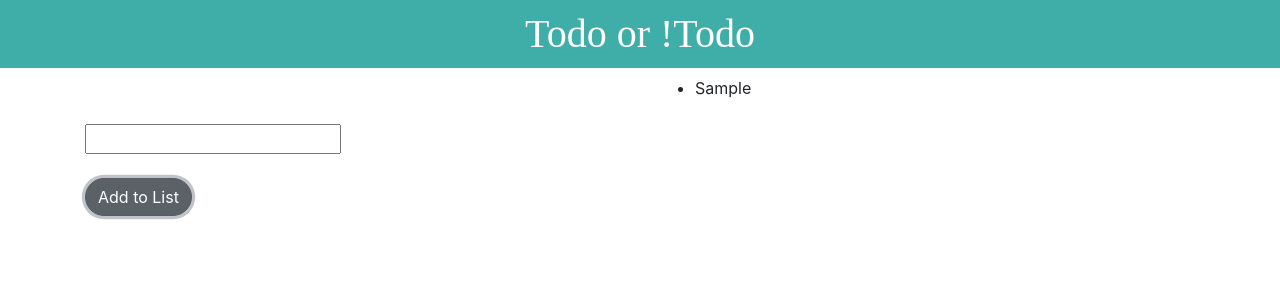
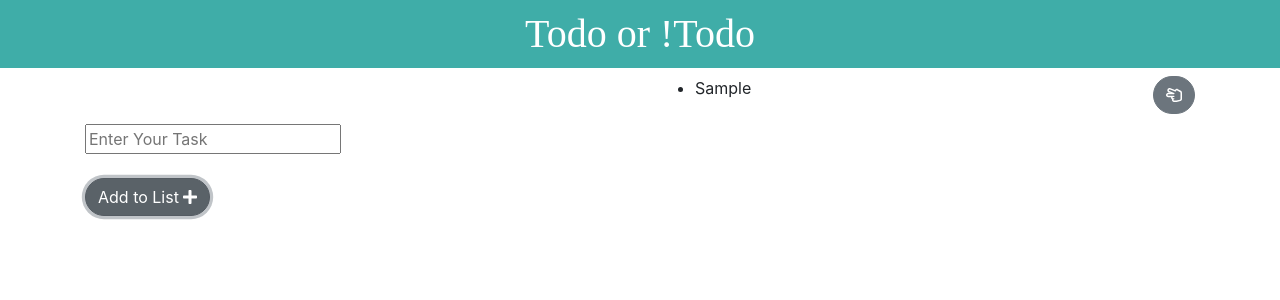
Before and after one commit to itissandeep98/VueTest, a Vue app: page / in a window 1280 px wide. Both pictures are taken after typing "Sample" into the empty fields and a click on the button "Add to List". Shown: the top 300 px of the page. Built offline with nearby package versions, Linux system fonts and the light colour scheme.

Commit message:
create and delete functionality

```diff
--- a/package.json
+++ b/package.json
@@ -11,6 +11,7 @@
     "lint": "vue-cli-service lint"
   },
   "dependencies": {
+    "@fortawesome/fontawesome-free": "^5.14.0",
     "bootstrap": "^4.5.0",
     "bootstrap-vue": "^2.16.0",
     "core-js": "^3.6.5",
--- a/src/main.ts
+++ b/src/main.ts
@@ -6,6 +6,8 @@ import store from './store'
 import { BootstrapVue } from 'bootstrap-vue'
 import 'bootstrap/dist/css/bootstrap.css'
 import 'bootstrap-vue/dist/bootstrap-vue.css'
+import '@fortawesome/fontawesome-free/css/all.css'
+import '@fortawesome/fontawesome-free/js/all.js'
 
 Vue.config.productionTip = false
 Vue.use(BootstrapVue)
--- a/src/views/Home.vue
+++ b/src/views/Home.vue
@@ -5,13 +5,13 @@
 			<div class="row">
 				<div class="col-12 col-md-6">
 					<br/><br/>
-					<input type="text" v-model="inp"/>
+					<input type="text" v-model="inp" placeholder="Enter Your Task" @keyup.enter="addToList"/>
 					<br/><br/>
-					<b-button pill variant="secondary" @click="addToList" >Add to List</b-button>
+					<b-button pill variant="secondary" @click="addToList" >Add to List <span class="fas fa-plus"/></b-button>
 				</div>
 				<div class="col-12 col-md-6">
-					<ul>
-						<li v-for="el in list" :key="el"> {{el}} </li>
+					<ul class="">
+						<li v-for="el in list" :key="el"> {{el}} <b-button pill class="float-right" @click="deleteval(el)"><span class="far fa-hand-scissors"/></b-button> </li>
 					</ul>
 				</div>
 			</div>
@@ -35,6 +35,9 @@ export default {
 		addToList(){
 			this.list.push(this.inp);
 			this.inp=""
+		},
+		deleteval(el){
+			this.list.splice(this.list.indexOf(el),1)
 		}
 
 	}
```
Also changed, not shown: 1 other file (tests, documents, lock files or other folders).
